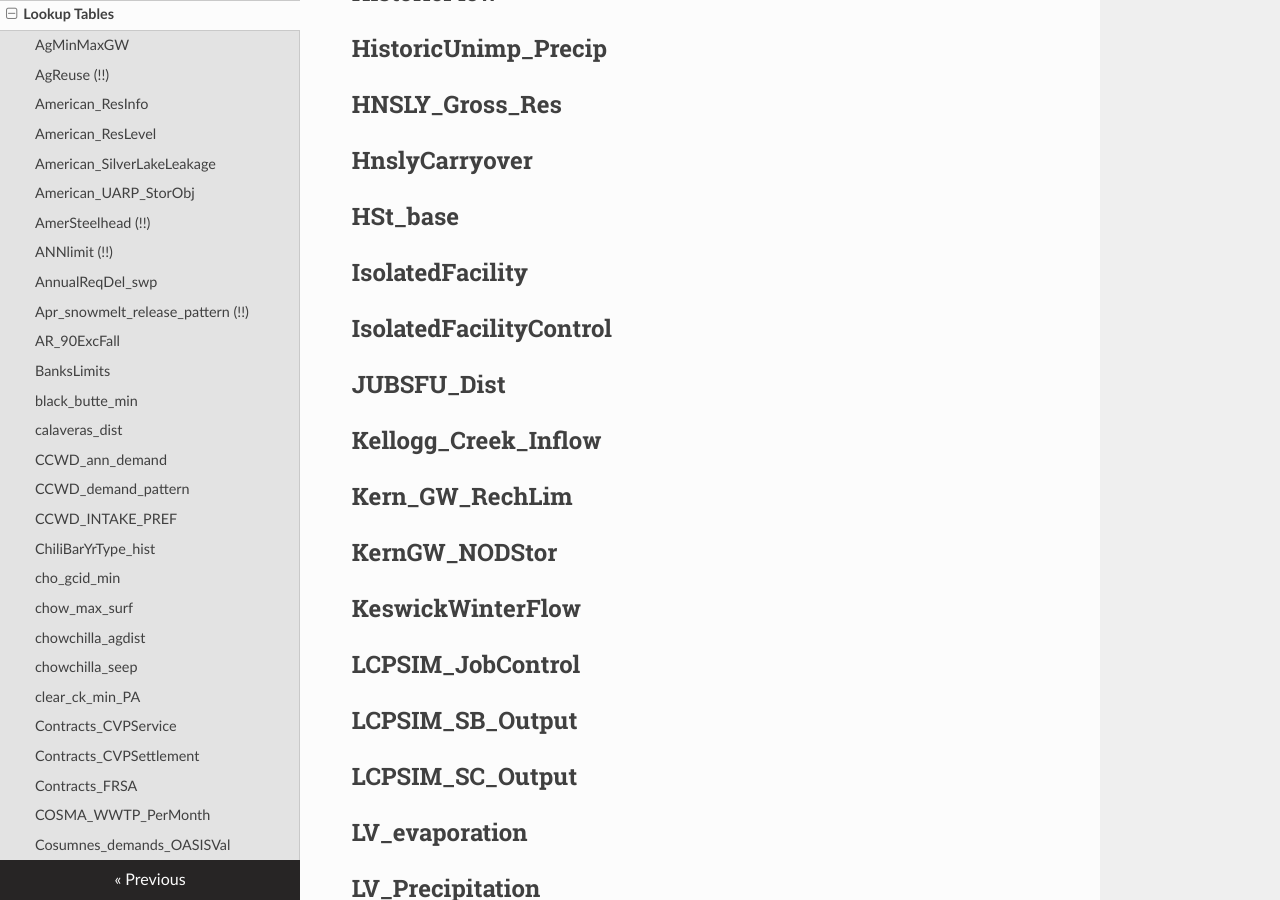
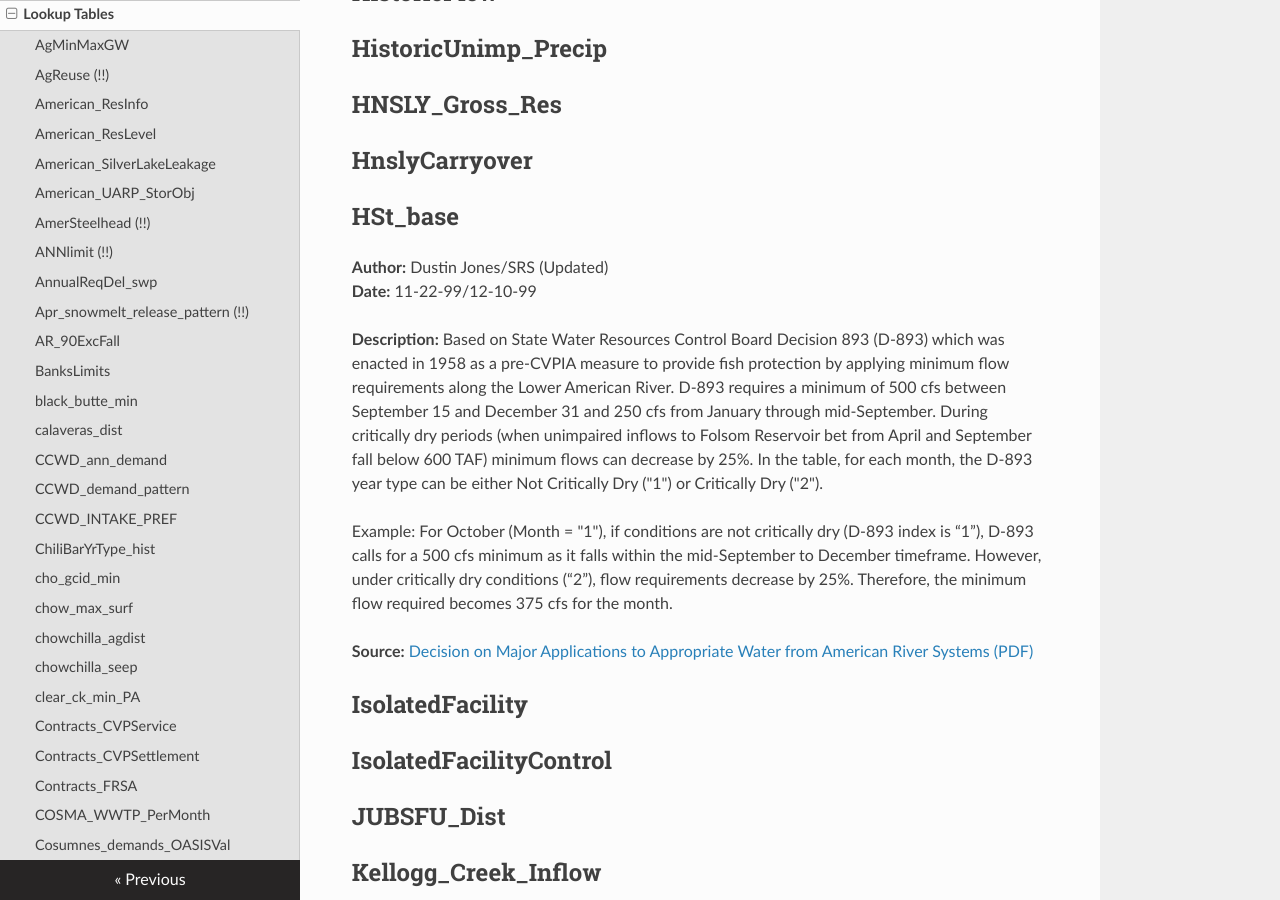
Before and after one commit to CentralValleyModeling/centralvalleymodeling.github.io, an MkDocs documentation site: the page built from docs/lookuptables.md, in a window 1280 px wide and 900 px high, scrolled down 4325 px. Built offline with MkDocs 1.6.1, drawn with Linux system fonts in a browser that asks for light colours; nearby versions of some CDN libraries.

Commit message:
update lookup.md

```diff
--- a/docs/lookuptables.md
+++ b/docs/lookuptables.md
@@ -89,6 +89,16 @@ Nancy Parker, Reclamation
 ## HNSLY_Gross_Res
 ## HnslyCarryover
 ## HSt_base
+**Author:** Dustin Jones/SRS (Updated)
+**Date:**  11-22-99/12-10-99
+
+**Description:**
+Based on State Water Resources Control Board Decision 893 (D-893) which was enacted in 1958 as a pre-CVPIA measure to provide fish protection by applying minimum flow requirements along the Lower American River.  D-893 requires a minimum of 500 cfs between September 15 and December 31 and 250 cfs from January through mid-September. During critically dry periods (when unimpaired inflows to Folsom Reservoir bet from April and September fall below 600 TAF) minimum flows can decrease by 25%.  In the table, for each month, the D-893 year type can be either Not Critically Dry ("1") or Critically Dry ("2").
+
+Example:  For October (Month = "1"), if conditions are not critically dry (D-893 index is “1”), D-893 calls for a 500 cfs minimum as it falls within the mid-September to December timeframe.  However, under critically dry conditions (“2”), flow requirements decrease by 25%.  Therefore, the minimum flow required becomes 375 cfs for the month.
+
+**Source:** [Decision on Major Applications to Appropriate Water from American River Systems (PDF)](https://cadwr.box.com/s/rzwiei5rhs9mtg8tlymfgb7wtxuogvt3)
+
 ## IsolatedFacility
 ## IsolatedFacilityControl
 ## JUBSFU_Dist
```
Also changed, not shown: site/search/search_index.json.
